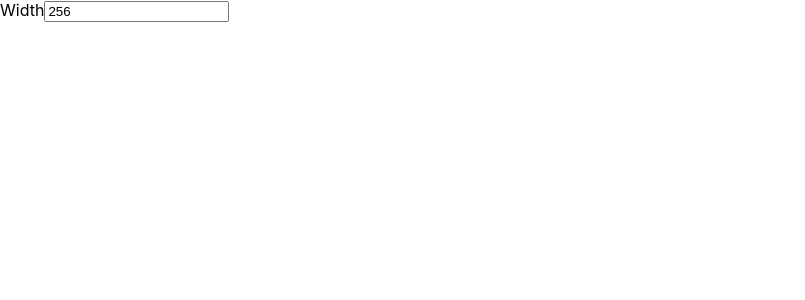
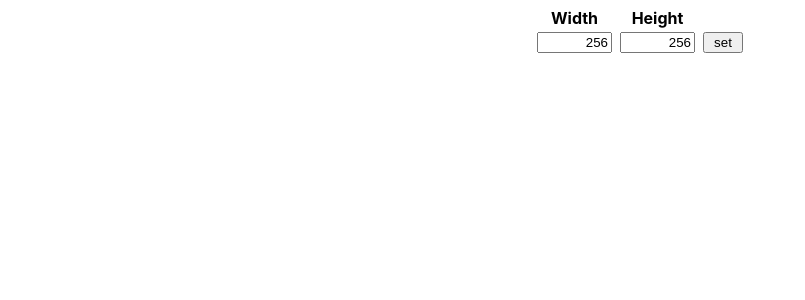
Before and after one commit to emurano/education-horizons-coding-challenge, a React (Create React App) app: page / in a window 1280 px wide. Shown: the top 300 px of the page, without its empty margins (0-805 px from the left). Built offline with nearby package versions, Linux system fonts and the light colour scheme.

Commit message:
Some CSS for the image dimensions form

```diff
--- /dev/null
+++ b/src/components/app-shell/app-shell.css
@@ -0,0 +1,4 @@
+.app-shell {
+    box-sizing: border-box;
+    padding: 0.5em;
+}
--- a/src/components/app-shell/app-shell.tsx
+++ b/src/components/app-shell/app-shell.tsx
@@ -1,9 +1,10 @@
 import React from 'react';
+import './app-shell.css';
 import ImageForm from "../image-form";
 
 export default function AppShell() {
     return (
-        <main>
+        <main className='app-shell'>
             <ImageForm/>
         </main>
     );
--- /dev/null
+++ b/src/components/image-form/image-form.css
@@ -0,0 +1,26 @@
+.image-form {
+    display: grid;
+    /*gap: 0.5em;*/
+    column-gap: 0.5em;
+    row-gap: 0.25em;
+    grid-template-columns: 75px 75px 40px;
+    grid-template-rows: auto auto;
+    grid-auto-flow: column;
+    justify-content: center;
+}
+
+.image-form label {
+    text-align: center;
+    font-weight: bold;
+}
+
+.image-form-height-field,
+.image-form-width-field {
+    text-align: right;
+}
+
+.image-form-button {
+    grid-row: 2;
+    cursor: pointer;
+    text-align: center;
+}
--- a/src/components/image-form/image-form.tsx
+++ b/src/components/image-form/image-form.tsx
@@ -1,4 +1,5 @@
 import React, {ChangeEvent, useState} from 'react';
+import './image-form.css';
 
 const ImageForm = () => {
     const [imageWidth, setImageWidth] = useState(256);
@@ -10,15 +11,37 @@ const ImageForm = () => {
         }
     };
 
+    const [imageHeight, setImageHeight] = useState(256);
+    const changeImageHeight = (event: ChangeEvent<HTMLInputElement>) => {
+        if (event.target.value.trim() == '') setImageHeight(0);
+        const parsedInt = parseInt(event.target.value);
+        if (!isNaN(parsedInt)) {
+            setImageHeight(parsedInt);
+        }
+    };
+
     return (
-        <form>
+        <div className='image-form'>
             <label>Width</label>
             <input
                 data-testid='image-form-width-field'
+                className='image-form-width-field'
                 type="text"
                 value={imageWidth}
                 onChange={changeImageWidth} />
-        </form>
+
+            <label>Height</label>
+            <input
+                data-testid='image-form-height-field'
+                className='image-form-height-field'
+                type="text"
+                value={imageHeight}
+                onChange={changeImageHeight} />
+
+            <button
+                className='image-form-button'
+                type='button'>set</button>
+        </div>
     );
 }
 
```
